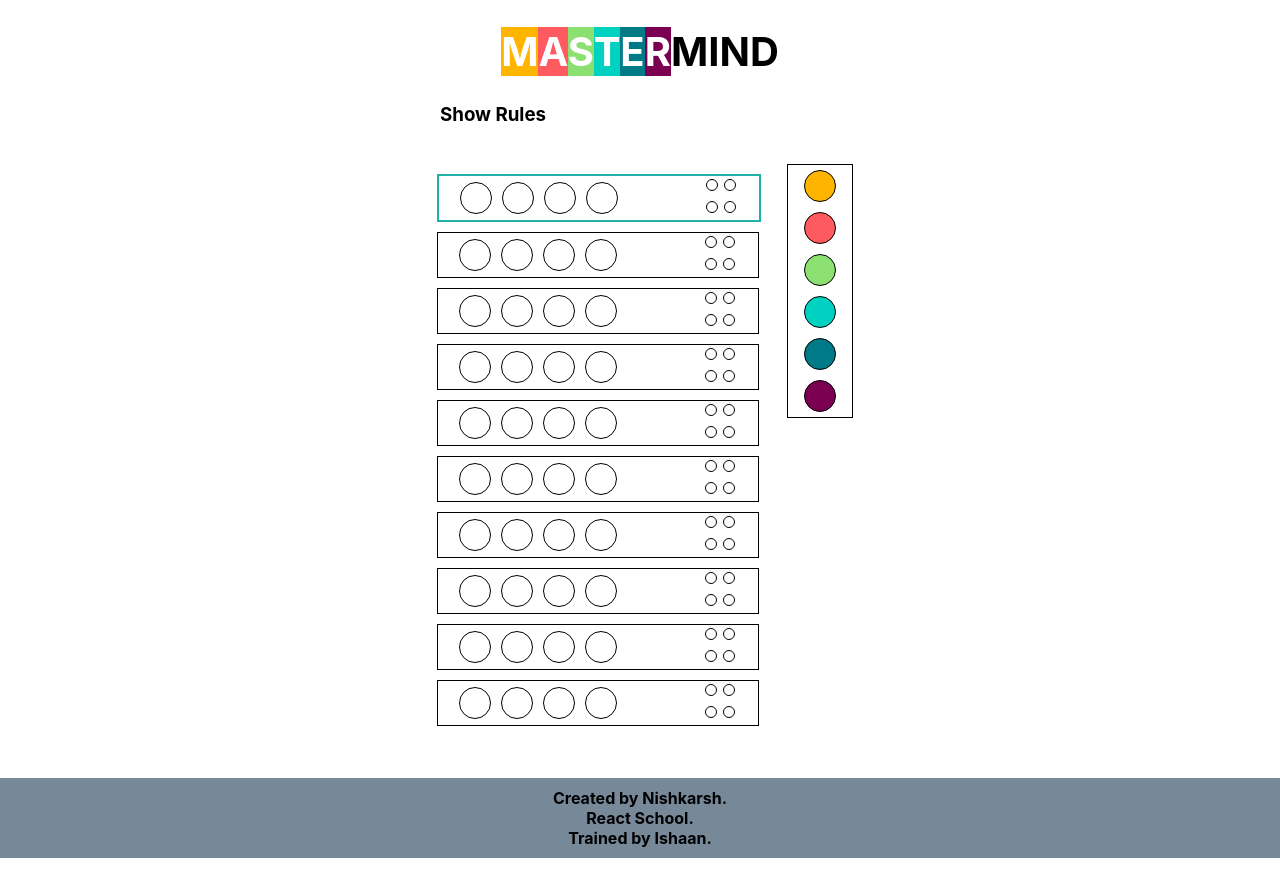
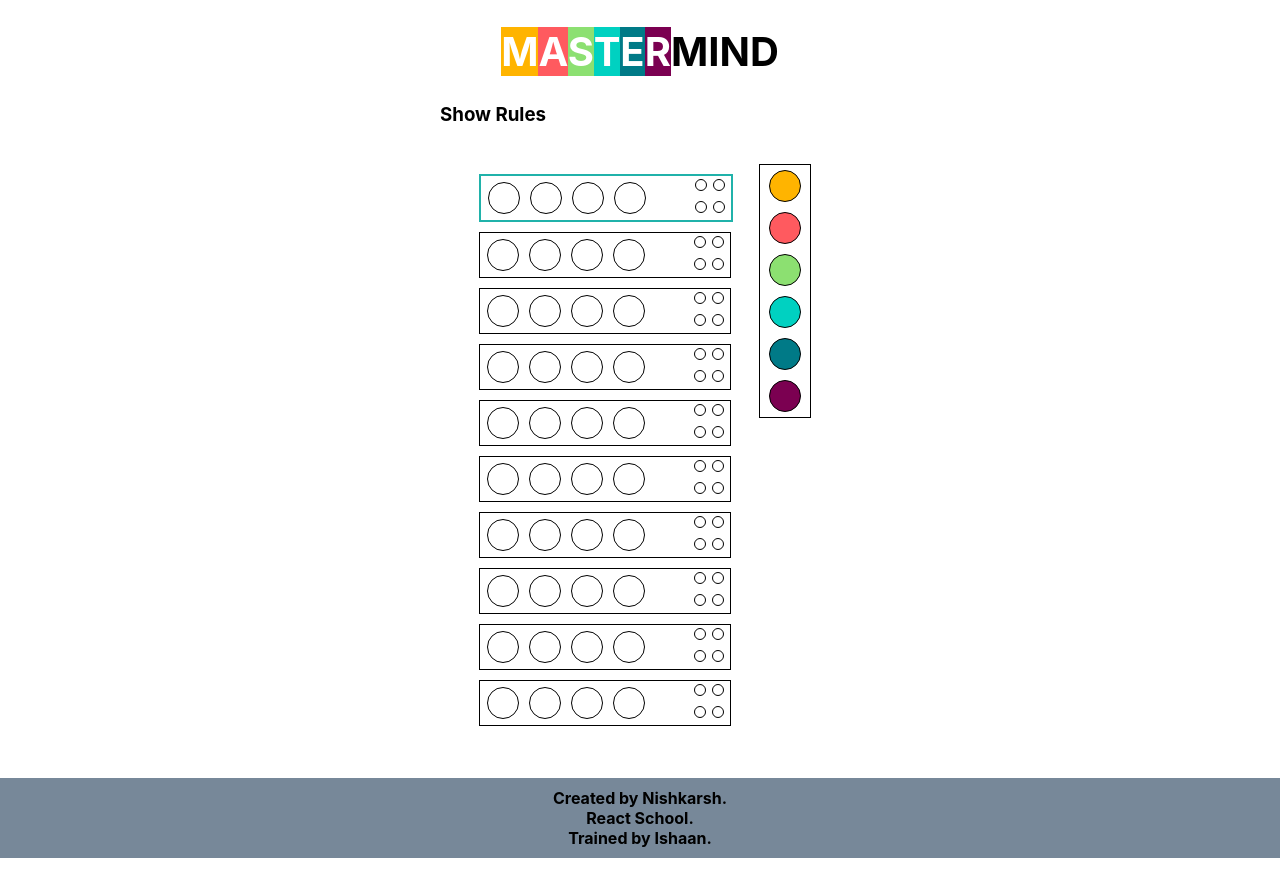
Before and after one commit to NStro03/MasterMind-React, a React (Create React App) app: page / in a window 1280 px wide. Built offline with nearby package versions, Linux system fonts and the light colour scheme.

Commit message:
Fixed Game component overflow out of parent div issue.

```diff
--- a/src/App.css
+++ b/src/App.css
@@ -36,3 +36,8 @@
     transform: rotate(360deg);
   }
 }
+
+.AppContainer {
+  width: 100%;
+  min-width: 500px;
+}
--- a/src/App.tsx
+++ b/src/App.tsx
@@ -5,15 +5,16 @@ import Footer from './Components/Footer';
 import Header from './Components/Header';
 import Rules from './Components/Rules';
 import Game from './Components/Game';
+import "./App.css"
 
 function App() {
   return (
-    <>
-    <Header />
-    <Rules />
-    <Game />
-    <Footer />
-    </>
+    <div className="AppContainer">
+      <Header />
+      <Rules />
+      <Game />
+      <Footer />
+    </div>
   );
 }
 
--- a/src/Components/Game/style.css
+++ b/src/Components/Game/style.css
@@ -2,7 +2,7 @@
     display: flex;
     margin: auto;
     flex-direction: row;
-    width: 50%;
-    min-width: 500px;
+    width: 100%;
+    max-width: 500px;
     justify-content: center;
 }
```
